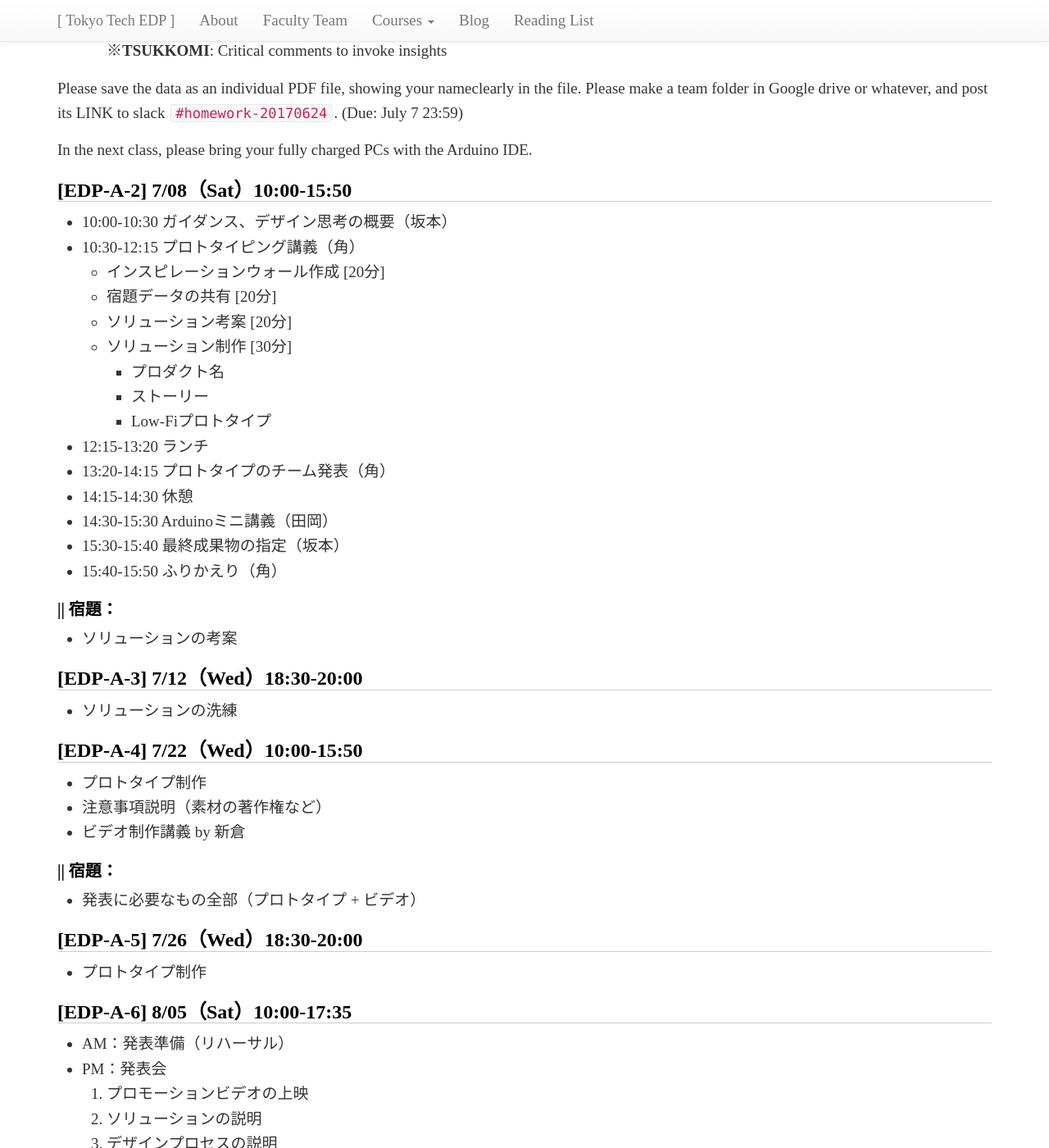
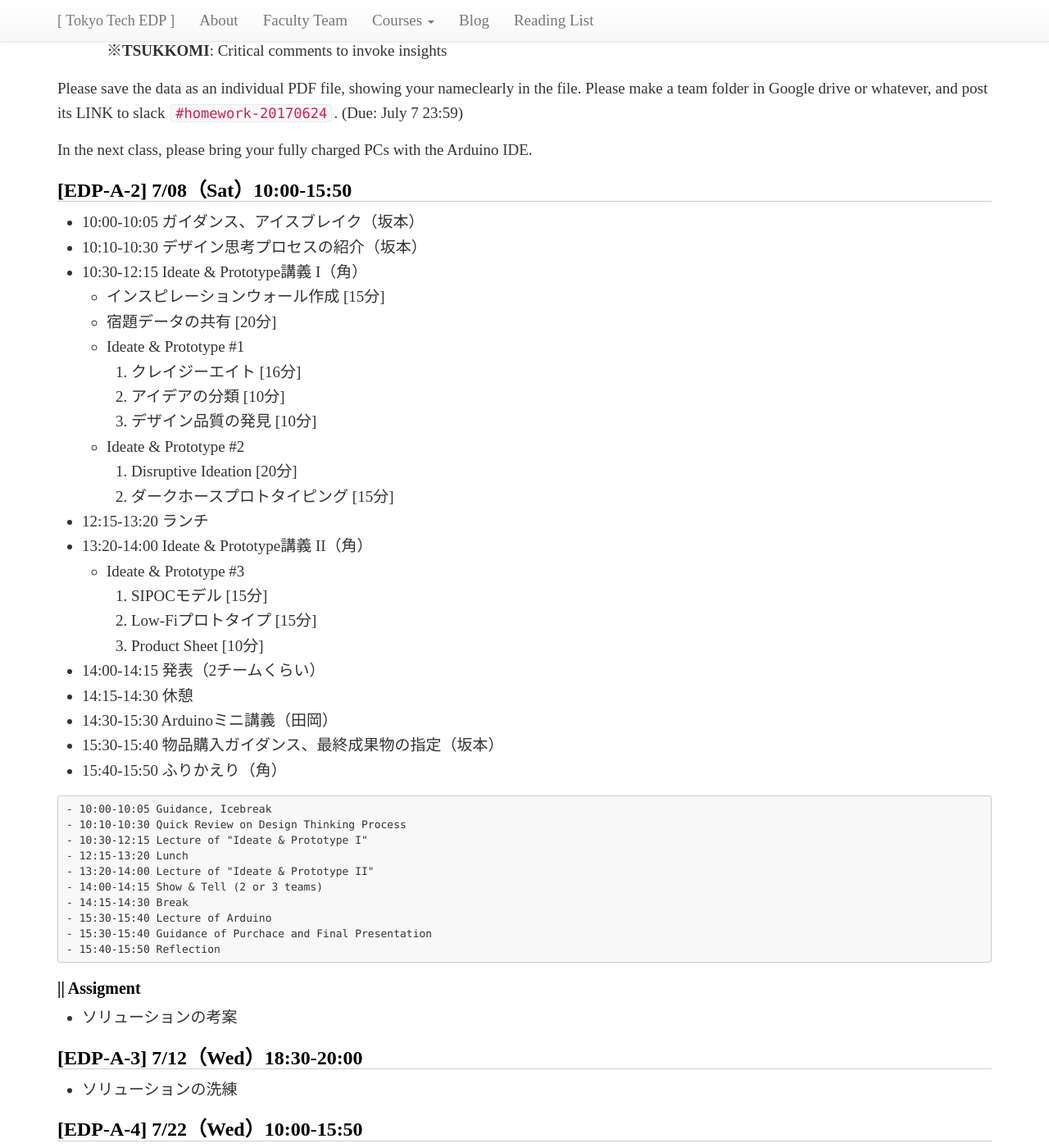
Before and after one commit to titech-edp/titech-edp.github.io, a Jekyll site: the page built from 2017-edp-a/index.md, in a window 1280 px wide and 1400 px high, scrolled down 1794 px. Shown: the whole window at 82% size. Built offline with Jekyll 4.4.1, drawn with Linux system fonts in a browser that asks for light colours; nearby versions of some CDN libraries; library files that are not in the unit come from our copies.

Commit message:
Update #2

````diff
--- a/2017-edp-a/index.md
+++ b/2017-edp-a/index.md
@@ -65,23 +65,44 @@ In the next class, please bring your fully charged PCs with the Arduino IDE.
 
 ## [EDP-A-2] 7/08（Sat）10:00-15:50
 
-- 10:00-10:30 ガイダンス、デザイン思考の概要（坂本）
-- 10:30-12:15 プロトタイピング講義（角）
-  - インスピレーションウォール作成 [20分]
+- 10:00-10:05 ガイダンス、アイスブレイク（坂本）
+- 10:10-10:30 デザイン思考プロセスの紹介（坂本）
+- 10:30-12:15 Ideate & Prototype講義 I（角）
+  - インスピレーションウォール作成 [15分]
   - 宿題データの共有 [20分]
-  - ソリューション考案 [20分]
-  - ソリューション制作 [30分]
-    - プロダクト名
-    - ストーリー
-    - Low-Fiプロトタイプ
+  - Ideate & Prototype #1
+    1. クレイジーエイト [16分]
+    2. アイデアの分類 [10分]
+    3. デザイン品質の発見 [10分]
+  - Ideate & Prototype #2
+    1. Disruptive Ideation [20分]
+    2. ダークホースプロトタイピング [15分]
 - 12:15-13:20 ランチ
-- 13:20-14:15 プロトタイプのチーム発表（角）
+- 13:20-14:00 Ideate & Prototype講義 II（角）
+  - Ideate & Prototype #3
+    1. SIPOCモデル [15分]
+    2. Low-Fiプロトタイプ [15分]
+    3. Product Sheet [10分]
+- 14:00-14:15 発表（2チームくらい）
 - 14:15-14:30 休憩
 - 14:30-15:30 Arduinoミニ講義（田岡）
-- 15:30-15:40 最終成果物の指定（坂本）
+- 15:30-15:40 物品購入ガイダンス、最終成果物の指定（坂本）
 - 15:40-15:50 ふりかえり（角）
 
-### 宿題：
+```
+- 10:00-10:05 Guidance, Icebreak
+- 10:10-10:30 Quick Review on Design Thinking Process
+- 10:30-12:15 Lecture of "Ideate & Prototype I"
+- 12:15-13:20 Lunch
+- 13:20-14:00 Lecture of "Ideate & Prototype II"
+- 14:00-14:15 Show & Tell (2 or 3 teams)
+- 14:15-14:30 Break
+- 15:30-15:40 Lecture of Arduino
+- 15:30-15:40 Guidance of Purchace and Final Presentation
+- 15:40-15:50 Reflection
+```
+
+### Assigment
 
 - ソリューションの考案
 
@@ -95,7 +116,7 @@ In the next class, please bring your fully charged PCs with the Arduino IDE.
 - 注意事項説明（素材の著作権など）
 - ビデオ制作講義 by 新倉
 
-### 宿題：
+### Assigment
 
 - 発表に必要なもの全部（プロトタイプ + ビデオ）
 
````
